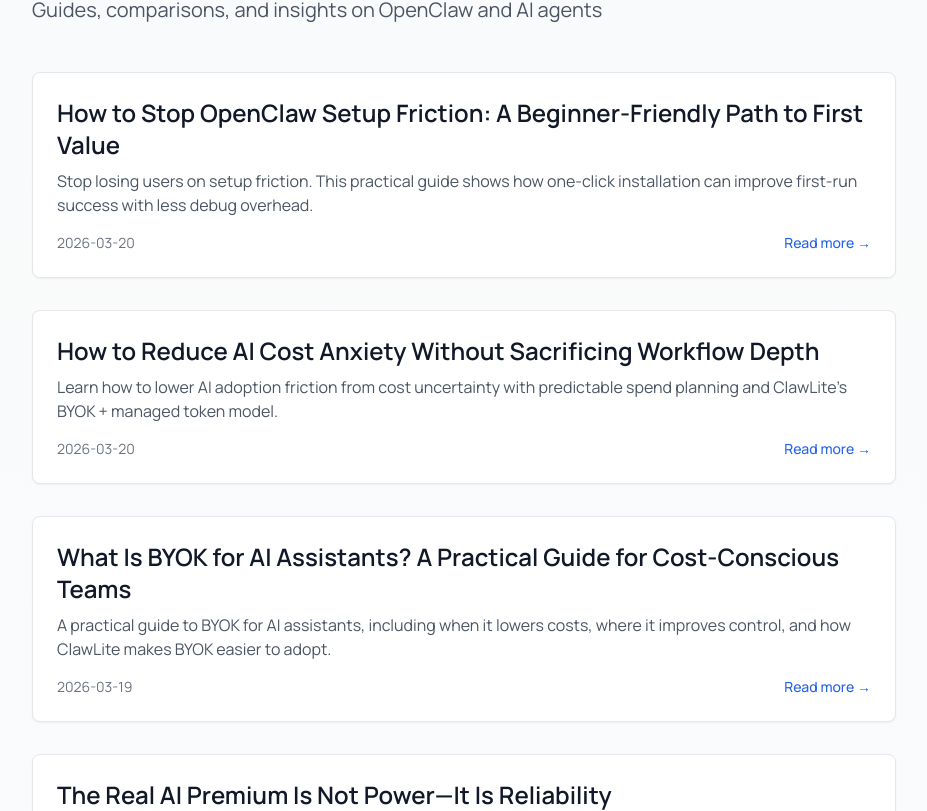
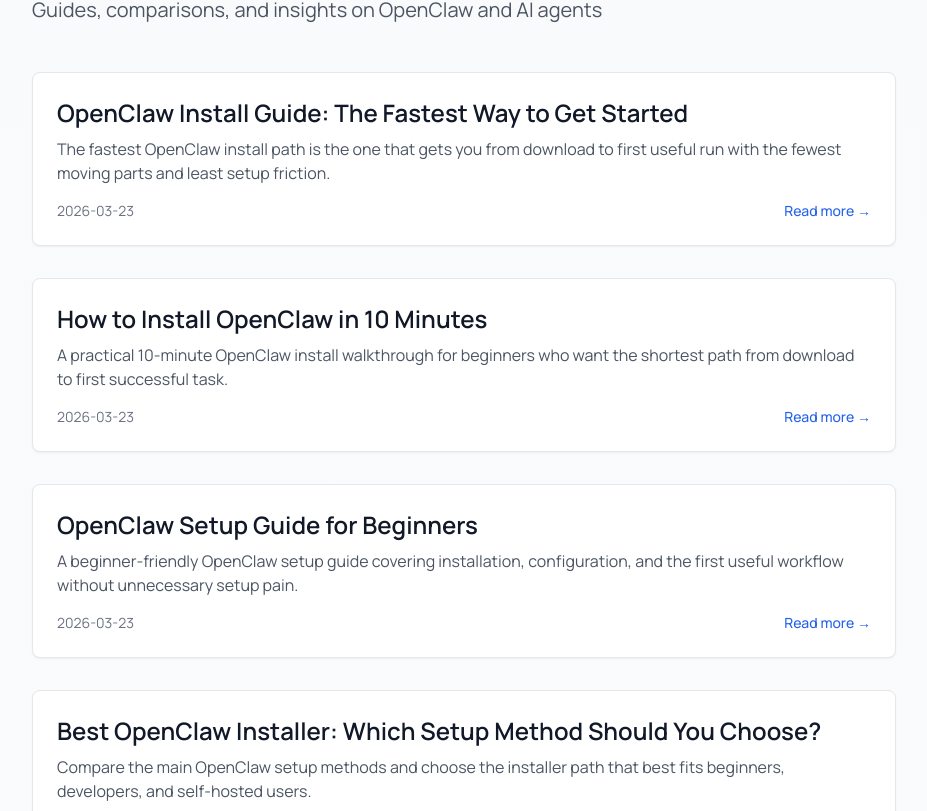
Before and after one commit to X-RayLuan/ClawLite, a Next.js app: page /blog in a window 1280 px wide. Shown: the part 229-1040 px from the top of the page, without its empty margins (176-1103 px from the left). Built offline with nearby package versions, Linux system fonts and the light colour scheme; no server answers.

Commit message:
Fix blog page wiring for 2026-03-25 Tony post

```diff
--- a/src/app/blog/page.tsx
+++ b/src/app/blog/page.tsx
@@ -9,6 +9,10 @@ type PostListItem = {
 };
 
 const excerptBySlug: Record<string, string> = {
+  'best-self-hosted-ai-assistant-2026-boring-reliability': 'The best self-hosted AI assistant in 2026 is not the flashiest demo. It is the one that stays reliable, understandable, and cost-sane when real work begins.',
+  '2026-03-21-why-ai-teams-quit-after-the-demo': 'Most teams do not quit AI because the model is weak. They quit because the workflow turns fragile after the first impressive demo.',
+  '2026-03-21-openclaw-vs-clawlite-installation-guide': 'A practical installation comparison: ClawLite gets most teams to first value faster, while direct OpenClaw setup suits users who want more self-managed control.',
+  '2026-03-21-cheap-ai-tokens-vs-cheap-ai-workflows': 'Cheap token prices can still produce expensive operations. Here is why workflow reliability usually matters more than the lowest nominal token rate.',
   'openclaw-setup-friction': 'Stop losing users on setup friction. This practical guide shows how one-click installation can improve first-run success with less debug overhead.',
   'managing-ai-cost-anxiety-with-clawlite': 'Learn how to lower AI adoption friction from cost uncertainty with predictable spend planning and ClawLite’s BYOK + managed token model.',
   'the-real-ai-premium-is-not-power-it-is-reliability': 'Reliability, not flash, is the real premium in AI operations: how boring reliability beats fragile demos in day-to-day workflows.',
@@ -33,10 +37,51 @@ const excerptBySlug: Record<string, string> = {
   'what-is-clawlite': 'ClawLite is a commercial OpenClaw distribution with one-click installation and managed token pricing.',
   'openclaw-for-beginners': 'A beginner-friendly guide to installing OpenClaw, choosing your first safe workflow, and using ClawLite to reduce setup friction, mistakes, and time to first success.',
   'what-is-an-ai-browser-agent': 'A practical guide for operations teams: what AI browser agents are, where they fit, and how to deploy safely with human checkpoints.',
-  'clawlite-free-trial': 'Try ClawLite free with 10,000 tokens. No credit card required, sign up in under 2 minutes.'
+  'clawlite-free-trial': 'Try ClawLite free with 10,000 tokens. No credit card required, sign up in under 2 minutes.',
+  'openclaw-install-guide-fastest-way': 'The fastest OpenClaw install path is the one that gets you from download to first useful run with the fewest moving parts and least setup friction.',
+  'how-to-install-openclaw-in-10-minutes': 'A practical 10-minute OpenClaw install walkthrough for beginners who want the shortest path from download to first successful task.',
+  'openclaw-setup-guide-for-beginners': 'A beginner-friendly OpenClaw setup guide covering installation, configuration, and the first useful workflow without unnecessary setup pain.',
+  'best-openclaw-installer': 'Compare the main OpenClaw setup methods and choose the installer path that best fits beginners, developers, and self-hosted users.',
+  'openclaw-tutorial-complete-beginner-walkthrough': 'A complete OpenClaw tutorial for beginners covering install, setup, first workflow, and the fastest path to real first value.',
+  'openclaw-pricing-explained': 'Understand OpenClaw pricing, BYOK, cheaper-token positioning, and how to think about real cost per successful workflow.',
+
+  'how-to-install-openclaw-easily-with-less-risk': 'The easiest OpenClaw install path in 2026 is the one that reduces setup mistakes, validates the first run, and gets you to trustworthy first value faster.',
+  'openclaw-pricing-vs-chatgpt-plus-2026': 'Compare OpenClaw-style pricing with ChatGPT Plus by looking at cost per successful workflow, not just sticker price.',
+  'openclaw-vs-cursor-for-ai-workflows': 'Cursor is great inside the editor, but OpenClaw-style assistants make more sense when workflows spill into docs, browser actions, and operator tasks.',
+  'best-beginner-openclaw-setup-without-terminal': 'A beginner-focused guide to choosing an OpenClaw setup path that reduces terminal-heavy friction and speeds up first useful success.',
+  'self-hosted-ai-assistant-for-small-teams-2026': 'A buyer guide for small teams comparing self-hosted AI assistants by control, setup burden, privacy, and day-one trust.',
+  'byok-vs-managed-tokens-for-openclaw': 'Understand when BYOK gives better control, when managed tokens lower friction, and how to choose the calmer first billing path.',
+  'openclaw-install-checklist-for-first-run-trust': 'Use this checklist to verify an OpenClaw install before you trust it with real work, cost, and automation scope.',
+  'cheapest-way-to-run-openclaw-daily': 'The cheapest OpenClaw path is not just the lowest token rate; it is the one that reduces retries, confusion, and daily workflow waste.',
+  'openclaw-vs-chatgpt-for-privacy-and-control': 'A practical comparison for buyers who care more about privacy, control, and workflow ownership than generic feature lists.',
+  'local-ai-assistant-for-content-creators': 'Why creators are looking past generic chat apps toward local AI assistants with more control, lower anxiety, and repeatable workflows.',
+  'clawlite-vs-openclaw-for-nontechnical-teams': 'For nontechnical teams, the right question is not power but which path gets to useful value without the setup tax.',
+  'openclaw-alternatives-for-budget-conscious-builders-2026': 'A shortlist of OpenClaw alternatives for builders who need lower cost, less setup regret, and better first-run confidence.',
 };
 
 const orderedSlugs = [
+  'best-self-hosted-ai-assistant-2026-boring-reliability',
+  'how-to-install-openclaw-easily-with-less-risk',
+  'openclaw-pricing-vs-chatgpt-plus-2026',
+  'openclaw-vs-cursor-for-ai-workflows',
+  'best-beginner-openclaw-setup-without-terminal',
+  'self-hosted-ai-assistant-for-small-teams-2026',
+  'byok-vs-managed-tokens-for-openclaw',
+  'openclaw-install-checklist-for-first-run-trust',
+  'cheapest-way-to-run-openclaw-daily',
+  'openclaw-vs-chatgpt-for-privacy-and-control',
+  'local-ai-assistant-for-content-creators',
+  'clawlite-vs-openclaw-for-nontechnical-teams',
+  'openclaw-alternatives-for-budget-conscious-builders-2026',
+  'openclaw-install-guide-fastest-way',
+  'how-to-install-openclaw-in-10-minutes',
+  'openclaw-setup-guide-for-beginners',
+  'best-openclaw-installer',
+  'openclaw-tutorial-complete-beginner-walkthrough',
+  'openclaw-pricing-explained',
+  '2026-03-21-why-ai-teams-quit-after-the-demo',
+  '2026-03-21-openclaw-vs-clawlite-installation-guide',
+  '2026-03-21-cheap-ai-tokens-vs-cheap-ai-workflows',
   'openclaw-setup-friction',
   'managing-ai-cost-anxiety-with-clawlite',
   'byok-ai-assistant-guide',
@@ -65,7 +110,8 @@ const orderedSlugs = [
 ] as const;
 
 const posts = orderedSlugs.reduce<PostListItem[]>((acc, slug) => {
-  const post = blogPosts[slug];
+  const canonicalSlug = slug.replace(/^2026-03-21-/, '');
+  const post = blogPosts[canonicalSlug] ?? blogPosts[slug];
   if (!post) return acc;
 
   acc.push({
```
